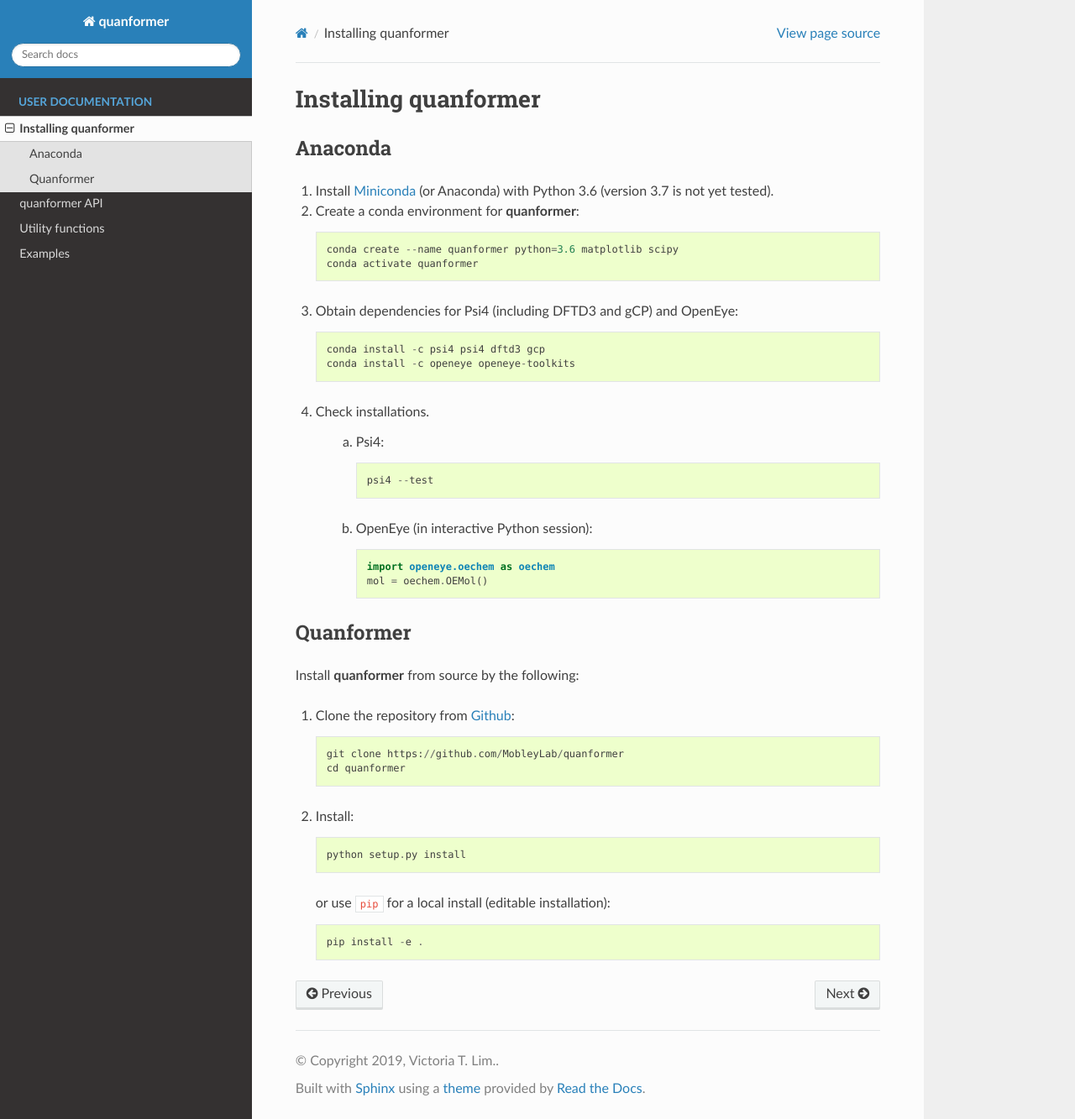
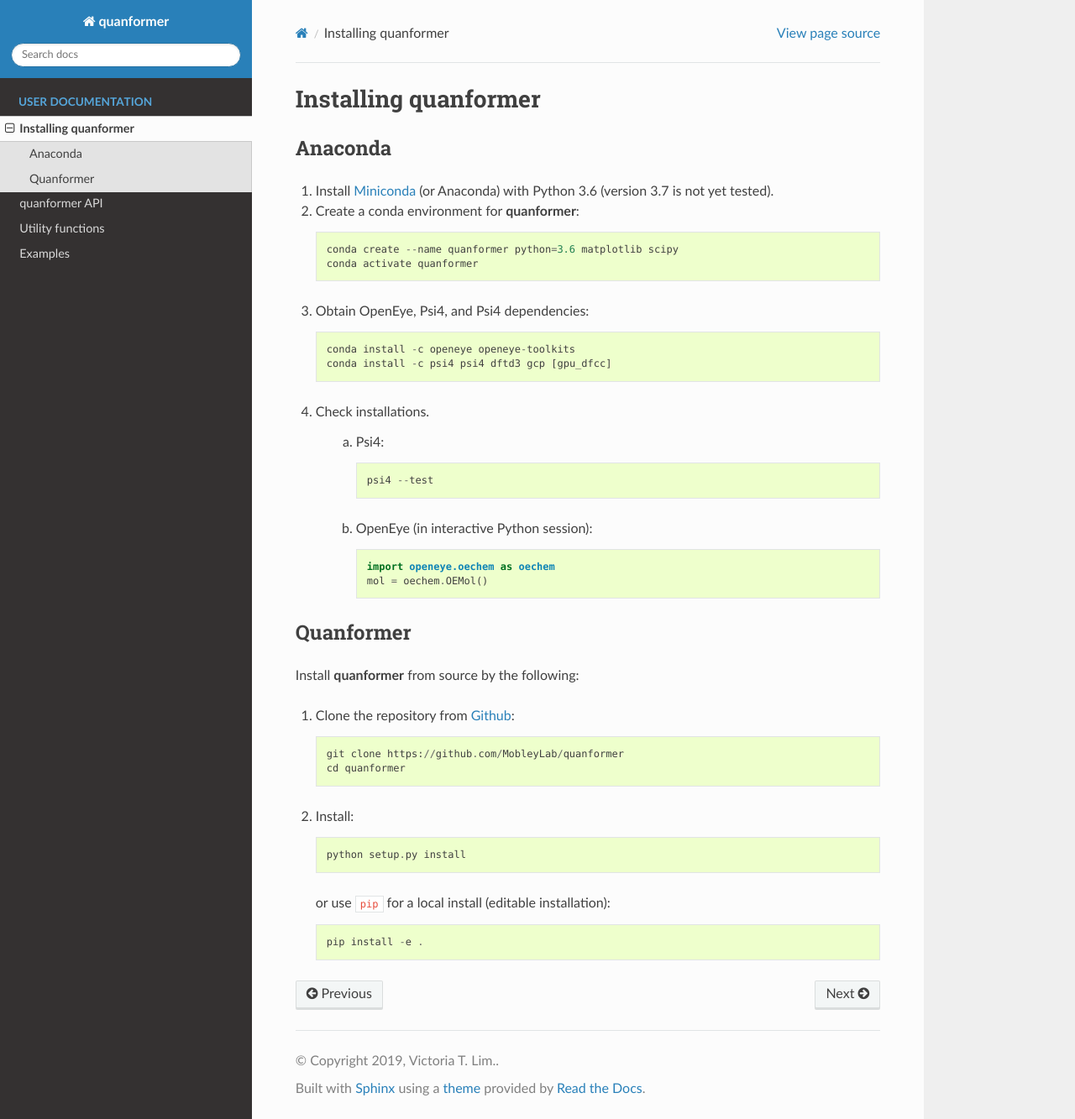
Before and after one commit to MobleyLab/quanformer, a Sphinx documentation site: the page built from docs/install.rst, in a window 1280 px wide and 1333 px high. Shown: the whole window at 84% size. Built offline with Sphinx 7.4.7 and the Read the Docs theme 2.0.0, drawn with Linux system fonts in a browser that asks for light colours.

Commit message:
Update install.rst

```diff
--- a/docs/install.rst
+++ b/docs/install.rst
@@ -11,10 +11,10 @@
     conda create --name quanformer python=3.6 matplotlib scipy
     conda activate quanformer
 
-3. Obtain dependencies for Psi4 (including DFTD3 and gCP) and OpenEye::
+3. Obtain OpenEye, Psi4, and Psi4 dependencies::
 
-    conda install -c psi4 psi4 dftd3 gcp
     conda install -c openeye openeye-toolkits
+    conda install -c psi4 psi4 dftd3 gcp [gpu_dfcc]
 
 4. Check installations.
 
```
